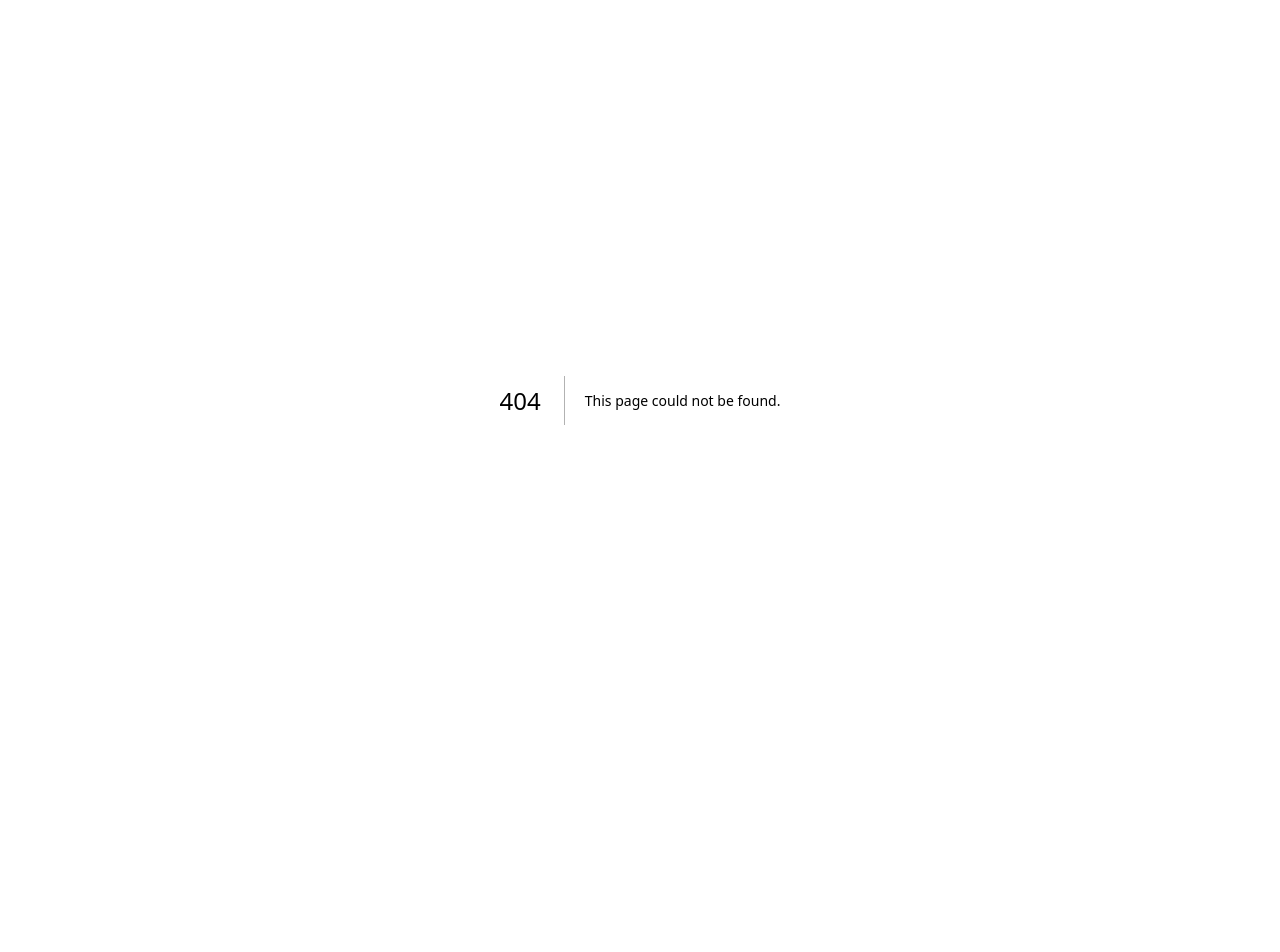
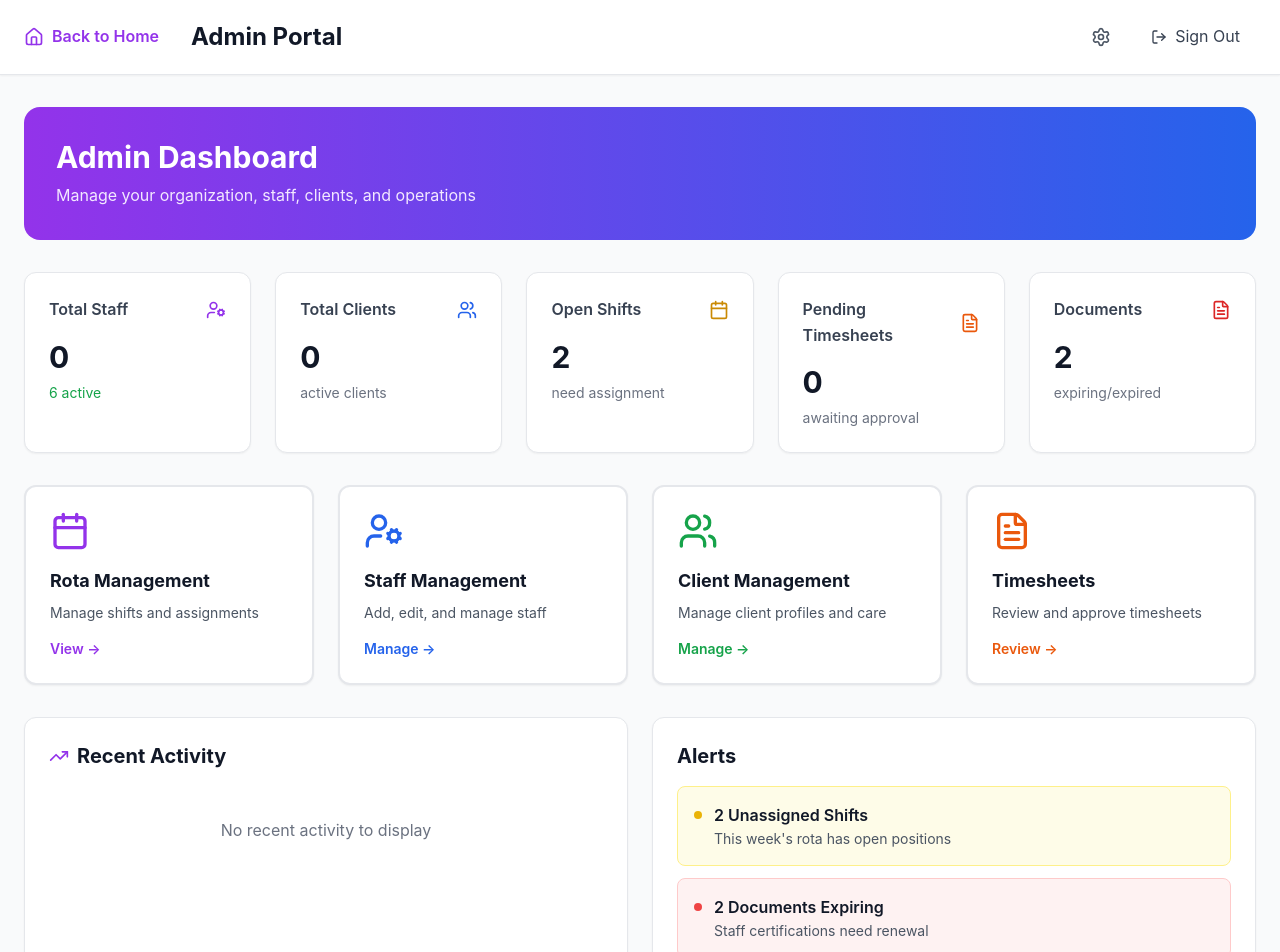
Before and after one commit to JohnOkenyi/homelyhealth-care-website, a Next.js app: page /admin in a window 1280 px wide. Before the commit this address had no page. Shown: the top 952 px of the page. Before the commit the page ends 800 px from the top, so only its background shows below. Built offline with nearby package versions, Linux system fonts and the light colour scheme.

Commit message:
Create page.tsx

```diff
--- /dev/null
+++ b/src/app/admin/page.tsx
@@ -0,0 +1,159 @@
+'use client';
+import Link from 'next/link';
+import { LayoutDashboard, Calendar, Users, UserCog, FileText, Home, LogOut, Settings, TrendingUp } from 'lucide-react';
+
+export default function AdminPortal() {
+  return (
+    <div className="min-h-screen bg-gray-50">
+      {/* Navigation */}
+      <nav className="bg-white shadow-sm border-b">
+        <div className="container mx-auto px-6 py-4">
+          <div className="flex items-center justify-between">
+            <div className="flex items-center space-x-8">
+              <Link href="/" className="flex items-center space-x-2 text-purple-600 hover:text-purple-700">
+                <Home className="w-5 h-5" />
+                <span className="font-semibold">Back to Home</span>
+              </Link>
+              <h1 className="text-2xl font-bold text-gray-900">Admin Portal</h1>
+            </div>
+            <div className="flex items-center gap-4">
+              <button className="p-2 text-gray-600 hover:text-purple-600 transition">
+                <Settings className="w-5 h-5" />
+              </button>
+              <button className="flex items-center gap-2 px-4 py-2 text-gray-700 hover:text-purple-600 transition">
+                <LogOut className="w-4 h-4" />
+                <span>Sign Out</span>
+              </button>
+            </div>
+          </div>
+        </div>
+      </nav>
+
+      <div className="container mx-auto px-6 py-8">
+        {/* Welcome Section */}
+        <div className="bg-gradient-to-r from-purple-600 to-blue-600 rounded-2xl p-8 text-white mb-8">
+          <h2 className="text-3xl font-bold mb-2">Admin Dashboard</h2>
+          <p className="text-purple-100">Manage your organization, staff, clients, and operations</p>
+        </div>
+
+        {/* Stats Overview */}
+        <div className="grid md:grid-cols-5 gap-6 mb-8">
+          <div className="bg-white rounded-xl p-6 shadow-sm border border-gray-200">
+            <div className="flex items-center justify-between mb-4">
+              <h3 className="font-semibold text-gray-700">Total Staff</h3>
+              <UserCog className="w-5 h-5 text-purple-600" />
+            </div>
+            <p className="text-3xl font-bold text-gray-900">0</p>
+            <p className="text-sm text-green-600 mt-2">6 active</p>
+          </div>
+          <div className="bg-white rounded-xl p-6 shadow-sm border border-gray-200">
+            <div className="flex items-center justify-between mb-4">
+              <h3 className="font-semibold text-gray-700">Total Clients</h3>
+              <Users className="w-5 h-5 text-blue-600" />
+            </div>
+            <p className="text-3xl font-bold text-gray-900">0</p>
+            <p className="text-sm text-gray-500 mt-2">active clients</p>
+          </div>
+          <div className="bg-white rounded-xl p-6 shadow-sm border border-gray-200">
+            <div className="flex items-center justify-between mb-4">
+              <h3 className="font-semibold text-gray-700">Open Shifts</h3>
+              <Calendar className="w-5 h-5 text-yellow-600" />
+            </div>
+            <p className="text-3xl font-bold text-gray-900">2</p>
+            <p className="text-sm text-gray-500 mt-2">need assignment</p>
+          </div>
+          <div className="bg-white rounded-xl p-6 shadow-sm border border-gray-200">
+            <div className="flex items-center justify-between mb-4">
+              <h3 className="font-semibold text-gray-700">Pending Timesheets</h3>
+              <FileText className="w-5 h-5 text-orange-600" />
+            </div>
+            <p className="text-3xl font-bold text-gray-900">0</p>
+            <p className="text-sm text-gray-500 mt-2">awaiting approval</p>
+          </div>
+          <div className="bg-white rounded-xl p-6 shadow-sm border border-gray-200">
+            <div className="flex items-center justify-between mb-4">
+              <h3 className="font-semibold text-gray-700">Documents</h3>
+              <FileText className="w-5 h-5 text-red-600" />
+            </div>
+            <p className="text-3xl font-bold text-gray-900">2</p>
+            <p className="text-sm text-gray-500 mt-2">expiring/expired</p>
+          </div>
+        </div>
+
+        {/* Quick Actions Grid */}
+        <div className="grid md:grid-cols-2 lg:grid-cols-4 gap-6 mb-8">
+          <Link href="/admin/rota" className="bg-white rounded-xl p-6 shadow-sm border-2 border-gray-200 hover:border-purple-300 hover:shadow-md transition">
+            <Calendar className="w-10 h-10 text-purple-600 mb-4" />
+            <h3 className="text-lg font-bold text-gray-900 mb-2">Rota Management</h3>
+            <p className="text-sm text-gray-600 mb-4">Manage shifts and assignments</p>
+            <div className="flex items-center text-purple-600 text-sm font-semibold">
+              View →
+            </div>
+          </Link>
+          <Link href="/admin/staff" className="bg-white rounded-xl p-6 shadow-sm border-2 border-gray-200 hover:border-blue-300 hover:shadow-md transition">
+            <UserCog className="w-10 h-10 text-blue-600 mb-4" />
+            <h3 className="text-lg font-bold text-gray-900 mb-2">Staff Management</h3>
+            <p className="text-sm text-gray-600 mb-4">Add, edit, and manage staff</p>
+            <div className="flex items-center text-blue-600 text-sm font-semibold">
+              Manage →
+            </div>
+          </Link>
+          <Link href="/admin/clients" className="bg-white rounded-xl p-6 shadow-sm border-2 border-gray-200 hover:border-green-300 hover:shadow-md transition">
+            <Users className="w-10 h-10 text-green-600 mb-4" />
+            <h3 className="text-lg font-bold text-gray-900 mb-2">Client Management</h3>
+            <p className="text-sm text-gray-600 mb-4">Manage client profiles and care</p>
+            <div className="flex items-center text-green-600 text-sm font-semibold">
+              Manage →
+            </div>
+          </Link>
+          <Link href="/admin/timesheets" className="bg-white rounded-xl p-6 shadow-sm border-2 border-gray-200 hover:border-orange-300 hover:shadow-md transition">
+            <FileText className="w-10 h-10 text-orange-600 mb-4" />
+            <h3 className="text-lg font-bold text-gray-900 mb-2">Timesheets</h3>
+            <p className="text-sm text-gray-600 mb-4">Review and approve timesheets</p>
+            <div className="flex items-center text-orange-600 text-sm font-semibold">
+              Review →
+            </div>
+          </Link>
+        </div>
+
+        {/* Recent Activity & Alerts */}
+        <div className="grid md:grid-cols-2 gap-6">
+          <div className="bg-white rounded-xl p-6 shadow-sm border border-gray-200">
+            <h2 className="text-xl font-bold text-gray-900 mb-4 flex items-center gap-2">
+              <TrendingUp className="w-5 h-5 text-purple-600" />
+              Recent Activity
+            </h2>
+            <div className="space-y-4">
+              <div className="text-center py-8 text-gray-500">
+                <p>No recent activity to display</p>
+              </div>
+            </div>
+          </div>
+          <div className="bg-white rounded-xl p-6 shadow-sm border border-gray-200">
+            <h2 className="text-xl font-bold text-gray-900 mb-4">Alerts</h2>
+            <div className="space-y-3">
+              <div className="p-4 bg-yellow-50 border border-yellow-200 rounded-lg">
+                <div className="flex items-start gap-3">
+                  <div className="w-2 h-2 bg-yellow-500 rounded-full mt-2"></div>
+                  <div>
+                    <p className="font-semibold text-gray-900">2 Unassigned Shifts</p>
+                    <p className="text-sm text-gray-600">This week's rota has open positions</p>
+                  </div>
+                </div>
+              </div>
+              <div className="p-4 bg-red-50 border border-red-200 rounded-lg">
+                <div className="flex items-start gap-3">
+                  <div className="w-2 h-2 bg-red-500 rounded-full mt-2"></div>
+                  <div>
+                    <p className="font-semibold text-gray-900">2 Documents Expiring</p>
+                    <p className="text-sm text-gray-600">Staff certifications need renewal</p>
+                  </div>
+                </div>
+              </div>
+            </div>
+          </div>
+        </div>
+      </div>
+    </div>
+  );
+}
```
